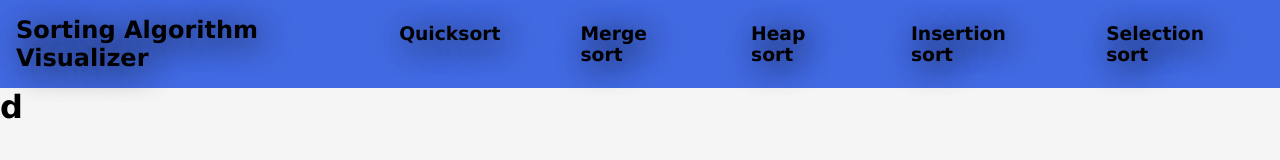
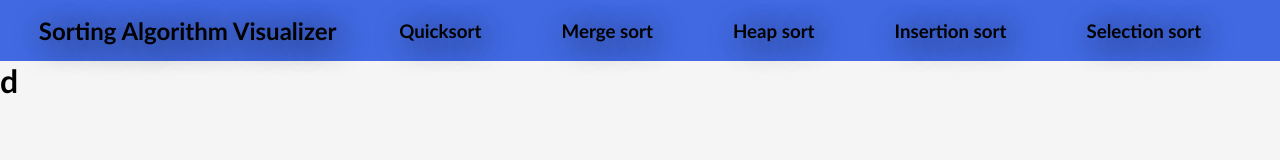
Before and after one commit to Drewpayton/Sorting-Visualizer, a website: page public/index.html in a window 1280 px wide. Drawn offline with Linux system fonts and the light colour scheme.

Commit message:
minor details to the nav to change the font

```diff
--- a/public/style.css
+++ b/public/style.css
@@ -1,9 +1,8 @@
 *{
     margin: 0;
     border-style: border-box;
-    font-family: 'Lucida Sans', 'Lucida Sans Regular', 'Lucida Grande', 'Lucida Sans Unicode', Geneva, Verdana, sans-serif;
+    font-family: 'Gill Sans', 'Gill Sans MT', Calibri, 'Trebuchet MS', sans-serif;
 }
-
 body {
     background-color: whitesmoke;
 }
```
